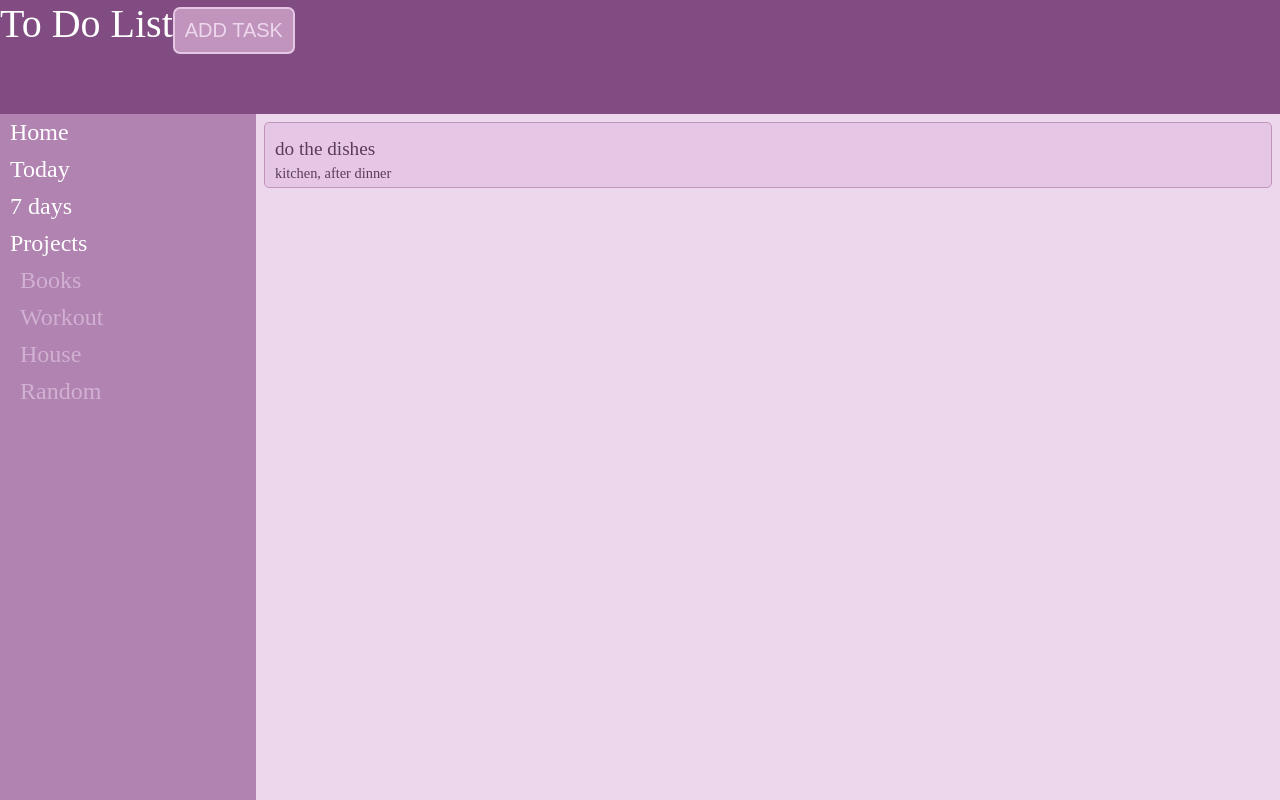
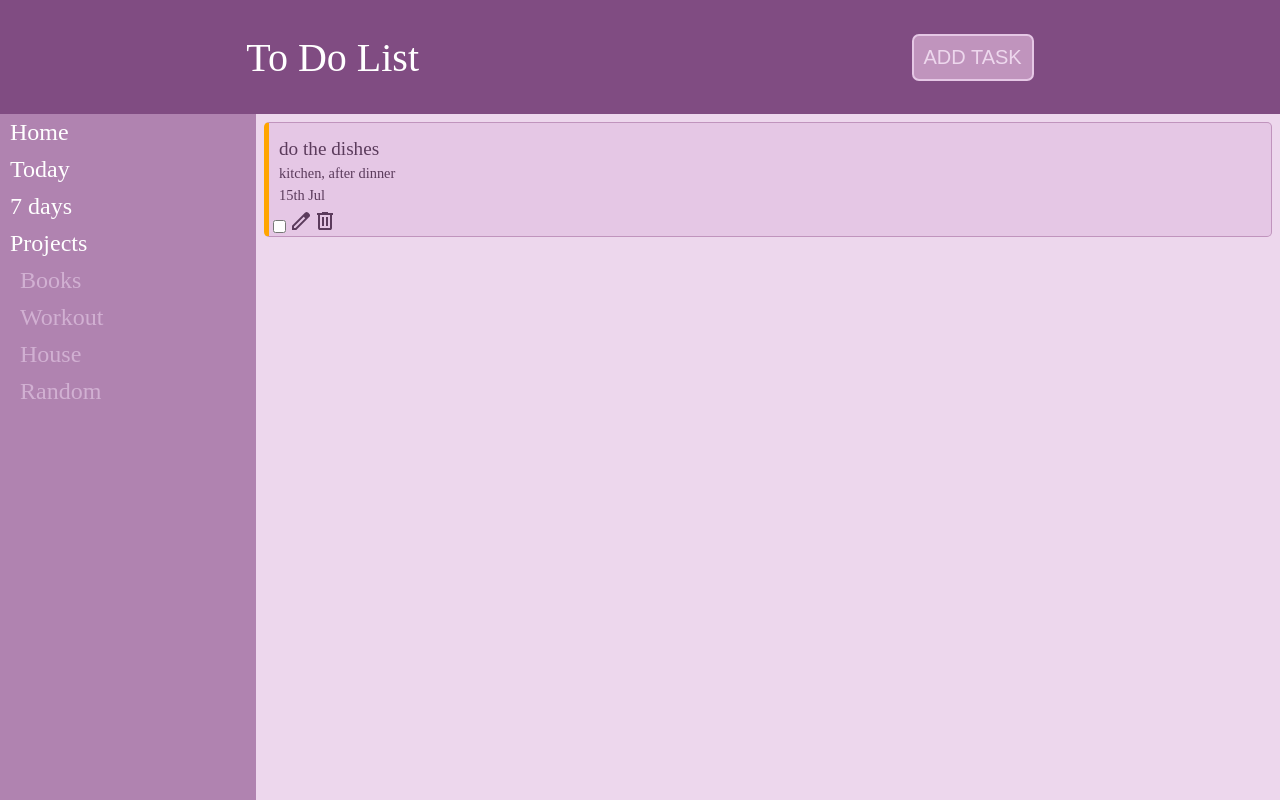
Before and after one commit to shinymayo/to-do-list, a website built with webpack: page index.html in a window 1280 px wide. Built offline with nearby package versions, Linux system fonts and the light colour scheme.

Commit message:
Add icons, date, checkbox
Added "delete" and "edit" icons. Styled them as
well. Also the date and checkbox, need to add some
functionality to them

```diff
--- a/src/style.css
+++ b/src/style.css
@@ -24,6 +24,10 @@ body {
   background-color: rgb(128, 76, 130);
   color: rgb(255, 255, 255);
   font-size: 2.5em;
+
+  display: flex;
+  justify-content: space-around;
+  align-items: center;
 }
 /*   side bar */
 .side {
@@ -46,7 +50,6 @@ body {
   grid-column: 2 / 4;
   grid-row: 2 / 4;
   background-color: rgb(237, 215, 237);
-  color: blue;
   /* #2C1E25 --- can be the color for the text
   #D1B0D2 -- color for the outline
   #C094BD --- color for highlight? */
@@ -75,7 +78,8 @@ body {
   margin: 15px 5px 5px 10px;
 }
 
-.task-listing-description {
+.task-listing-description,
+.due-date {
   font-size: 0.9em;
   margin: 5px 10px;
 }
@@ -105,3 +109,7 @@ body {
   background-color: rgb(237, 215, 237);
   color: rgb(192, 148, 189);
 }
+
+.test {
+  height: 20px;
+}
--- a/src/taskExample.js
+++ b/src/taskExample.js
@@ -1,3 +1,6 @@
+import Delete from "./delete.svg";
+import Edit from "./edit.svg";
+
 function createDefaultTask() {
     // get the area for the task listings
     const taskListingArea = document.querySelector(".tasks");
@@ -5,8 +8,8 @@ function createDefaultTask() {
     // create the task box/line
     const taskBox = document.createElement("div");
     taskBox.classList.add("task-listing");
+    taskBox.classList.add("priority-medium");
     taskListingArea.appendChild(taskBox);
-
     // title
     const title = document.createElement("p");
     title.textContent = "do the dishes";
@@ -17,10 +20,31 @@ function createDefaultTask() {
     description.textContent = "kitchen, after dinner";
     description.classList.add("task-listing-description");
     taskBox.appendChild(description);
+
+
+    //create div for icons and edits
+    const iconDiv = document.createElement("div");
+    iconDiv.classList.add("icon-div");
+    taskBox.appendChild(iconDiv);
     // due date
-    // priority
+    const dueDate = document.createElement("div");
+    dueDate.classList.add("due-date");
+    dueDate.textContent = "15th Jul";
+    iconDiv.appendChild(dueDate);
+    // priority -- will be done at creation
     // check
-
+    const completionCheck = document.createElement("input");
+    completionCheck.setAttribute("type", "checkbox");
+    completionCheck.setAttribute("id", "checkbox");
+    iconDiv.appendChild(completionCheck);
+    // create delete icon
+    const editIcon = new Image();
+    editIcon.src = Edit;
+    iconDiv.appendChild(editIcon);
+    // create edit icon
+    const deleteIcon = new Image();
+    deleteIcon.src = Delete;
+    iconDiv.appendChild(deleteIcon);
 }
 
 
```
Also changed, not shown: dist/a175a53c628d9422884b.svg (added), dist/bbadcbbe37498b8f4f4c.svg (added), src/delete.svg (added), src/edit.svg (added), 1 other file.
